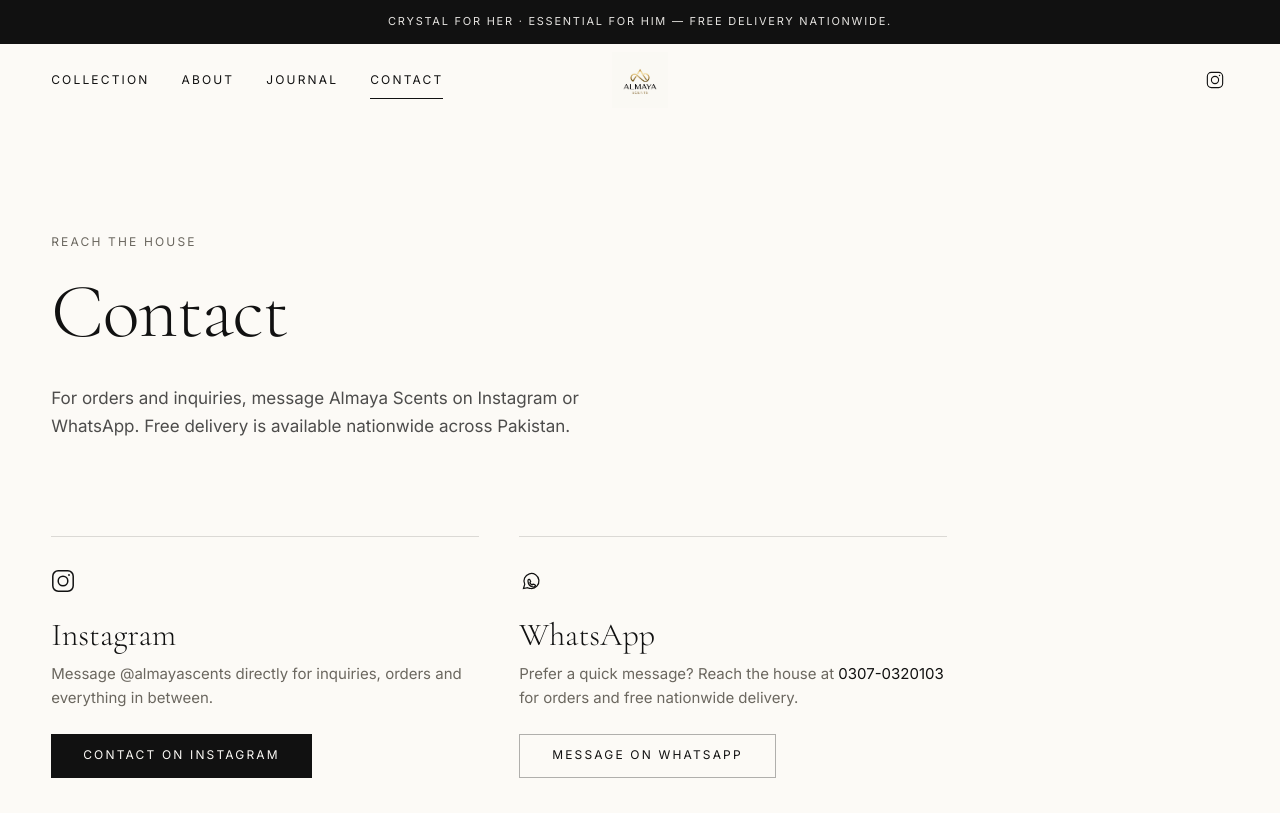
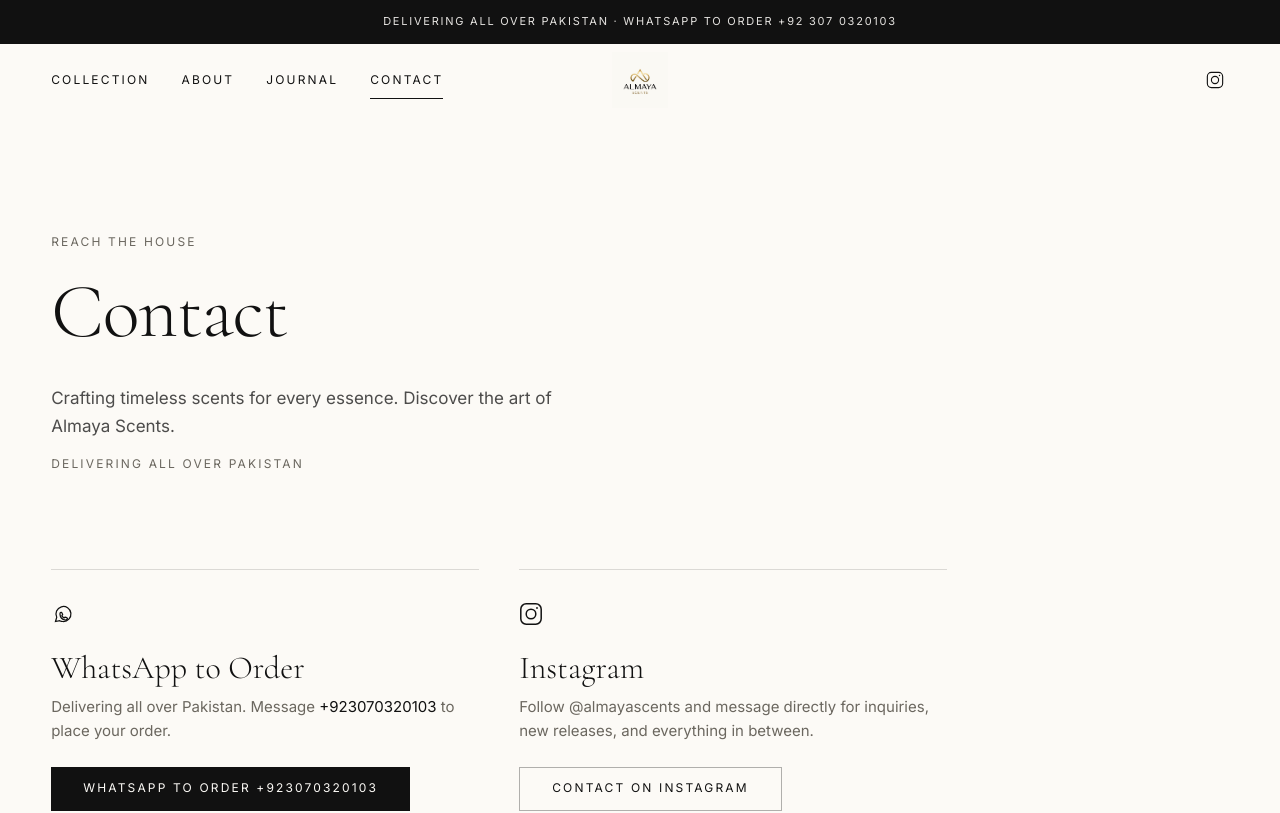
Before and after one commit to danyal0/Almaya-Scents, a Next.js app: page /contact in a window 1280 px wide. Shown: the top 813 px of the page. Built offline with nearby package versions, Linux system fonts and the light colour scheme; no server answers.

Commit message:
Update contact page with Almaya bio and WhatsApp ordering
Use the brand line about crafting timeless scents, nationwide Pakistan
delivery, and WhatsApp +923070320103 as the primary order contact.

Co-authored-by: Danyal Javed <danyal0@users.noreply.github.com>

```diff
--- a/src/app/contact/page.tsx
+++ b/src/app/contact/page.tsx
@@ -14,8 +14,8 @@ export const metadata: Metadata = buildMetadata({
 });
 
 /**
- * Instagram is the only verified public channel for Almaya Scents.
- * An email action appears only when NEXT_PUBLIC_CONTACT_EMAIL is set.
+ * Contact channels for Almaya Scents — Instagram and WhatsApp ordering,
+ * with nationwide delivery across Pakistan.
  */
 export default function ContactPage() {
   const { contactPage } = almayaContent;
@@ -29,34 +29,16 @@ export default function ContactPage() {
           <h1 className="mt-5 font-serif text-display-l font-light text-ink">
             {contactPage.title}
           </h1>
-          <p className="mt-8 max-w-xl text-body text-charcoal/80">
-            {contactPage.intro}
+          <p className="mt-8 max-w-xl text-pretty text-body text-charcoal/80">
+            {contactPage.bio}
+          </p>
+          <p className="mt-4 font-sans text-meta uppercase tracking-[0.18em] text-muted">
+            {contactPage.delivery}
           </p>
         </div>
 
         <div className="mt-16 grid max-w-4xl grid-cols-1 gap-10 md:mt-24 md:grid-cols-2">
           <Reveal>
-            <section
-              aria-label="Instagram"
-              className="flex h-full flex-col items-start gap-6 border-t border-line pt-8"
-            >
-              <InstagramIcon size={24} className="text-ink" />
-              <div className="flex flex-col gap-2">
-                <h2 className="font-serif text-heading font-light text-ink">
-                  Instagram
-                </h2>
-                <p className="text-pretty text-body-sm text-muted">
-                  Message {siteConfig.instagramHandle} directly for inquiries,
-                  orders and everything in between.
-                </p>
-              </div>
-              <Button href={siteConfig.instagramUrl} external className="mt-auto">
-                Contact on Instagram
-              </Button>
-            </section>
-          </Reveal>
-
-          <Reveal delay={0.08}>
             <section
               aria-label="WhatsApp"
               className="flex h-full flex-col items-start gap-6 border-t border-line pt-8"
@@ -76,16 +58,42 @@ export default function ContactPage() {
               </svg>
               <div className="flex flex-col gap-2">
                 <h2 className="font-serif text-heading font-light text-ink">
-                  WhatsApp
+                  WhatsApp to Order
                 </h2>
                 <p className="text-pretty text-body-sm text-muted">
-                  Prefer a quick message? Reach the house at{" "}
+                  {contactPage.delivery}. Message{" "}
                   <span className="text-ink">{siteConfig.whatsappDisplay}</span>{" "}
-                  for orders and free nationwide delivery.
+                  to place your order.
                 </p>
               </div>
-              <Button href={siteConfig.whatsappUrl} external variant="outline" className="mt-auto">
-                Message on WhatsApp
+              <Button href={siteConfig.whatsappUrl} external className="mt-auto">
+                {contactPage.whatsappLabel}
+              </Button>
+            </section>
+          </Reveal>
+
+          <Reveal delay={0.08}>
+            <section
+              aria-label="Instagram"
+              className="flex h-full flex-col items-start gap-6 border-t border-line pt-8"
+            >
+              <InstagramIcon size={24} className="text-ink" />
+              <div className="flex flex-col gap-2">
+                <h2 className="font-serif text-heading font-light text-ink">
+                  Instagram
+                </h2>
+                <p className="text-pretty text-body-sm text-muted">
+                  Follow {siteConfig.instagramHandle} and message directly for
+                  inquiries, new releases, and everything in between.
+                </p>
+              </div>
+              <Button
+                href={siteConfig.instagramUrl}
+                external
+                variant="outline"
+                className="mt-auto"
+              >
+                Contact on Instagram
               </Button>
             </section>
           </Reveal>
--- a/src/components/products/ProductDetails.tsx
+++ b/src/components/products/ProductDetails.tsx
@@ -60,7 +60,7 @@ export function ProductDetails({ product }: ProductDetailsProps) {
               Order on Instagram
             </Button>
             <Button href={siteConfig.whatsappUrl} external variant="outline">
-              WhatsApp {siteConfig.whatsappDisplay}
+              WhatsApp to Order {siteConfig.whatsappDisplay}
             </Button>
           </>
         )}
--- a/src/content/almaya-content.ts
+++ b/src/content/almaya-content.ts
@@ -122,6 +122,9 @@ export type BrandContent = {
   contactPage: {
     title: string;
     intro: string;
+    bio: string;
+    delivery: string;
+    whatsappLabel: string;
   };
   products: Product[];
   social: {
@@ -206,10 +209,10 @@ const products: Product[] = [
 
 export const almayaContent: BrandContent = {
   name: "Almaya Scents",
-  tagline: "Fragrance, remembered.",
+  tagline: "Crafting timeless scents for every essence.",
   description:
-    "Almaya Scents is a fragrance house devoted to refined, memorable perfumery — compositions made with intention, presented without excess.",
-  announcement: "Crystal For Her · Essential For Him — free delivery nationwide.",
+    "Crafting timeless scents for every essence. Discover the art of Almaya Scents.",
+  announcement: "Delivering all over Pakistan · WhatsApp to order +92 307 0320103",
 
   hero: {
     image: {
@@ -359,7 +362,7 @@ export const almayaContent: BrandContent = {
       },
       {
         heading: "The invitation",
-        body: "Order through Instagram or WhatsApp for free nationwide delivery in Pakistan. Follow Almaya Scents for new releases, and reach out directly for inquiries.",
+        body: "Crafting timeless scents for every essence — discover the art of Almaya Scents. WhatsApp +923070320103 to order, with delivery all over Pakistan. Follow @almayascents for new releases.",
       },
     ],
     image: {
@@ -381,7 +384,10 @@ export const almayaContent: BrandContent = {
   contactPage: {
     title: "Contact",
     intro:
-      "For orders and inquiries, message Almaya Scents on Instagram or WhatsApp. Free delivery is available nationwide across Pakistan.",
+      "Crafting timeless scents for every essence. Discover the art of Almaya Scents.",
+    bio: "Crafting timeless scents for every essence. Discover the art of Almaya Scents.",
+    delivery: "Delivering all over Pakistan",
+    whatsappLabel: "WhatsApp to Order +923070320103",
   },
 
   products,
--- a/src/content/site-config.ts
+++ b/src/content/site-config.ts
@@ -8,7 +8,7 @@ export const siteConfig = {
   name: "Almaya Scents",
   title: "Almaya Scents | The Art of Fragrance",
   description:
-    "Almaya Scents — a fragrance house devoted to refined, memorable perfumery. Explore the collection and the world of Almaya.",
+    "Crafting timeless scents for every essence. Discover the art of Almaya Scents. Delivering all over Pakistan.",
 
   /**
    * Canonical site URL, e.g. "https://username.github.io/repository-name".
@@ -25,7 +25,7 @@ export const siteConfig = {
 
   /** Public WhatsApp order line published by Almaya Scents. */
   whatsappUrl: "https://wa.me/923070320103",
-  whatsappDisplay: "0307-0320103",
+  whatsappDisplay: "+923070320103",
 
   /**
    * Optional public contact email. Email actions are hidden when empty —
```
